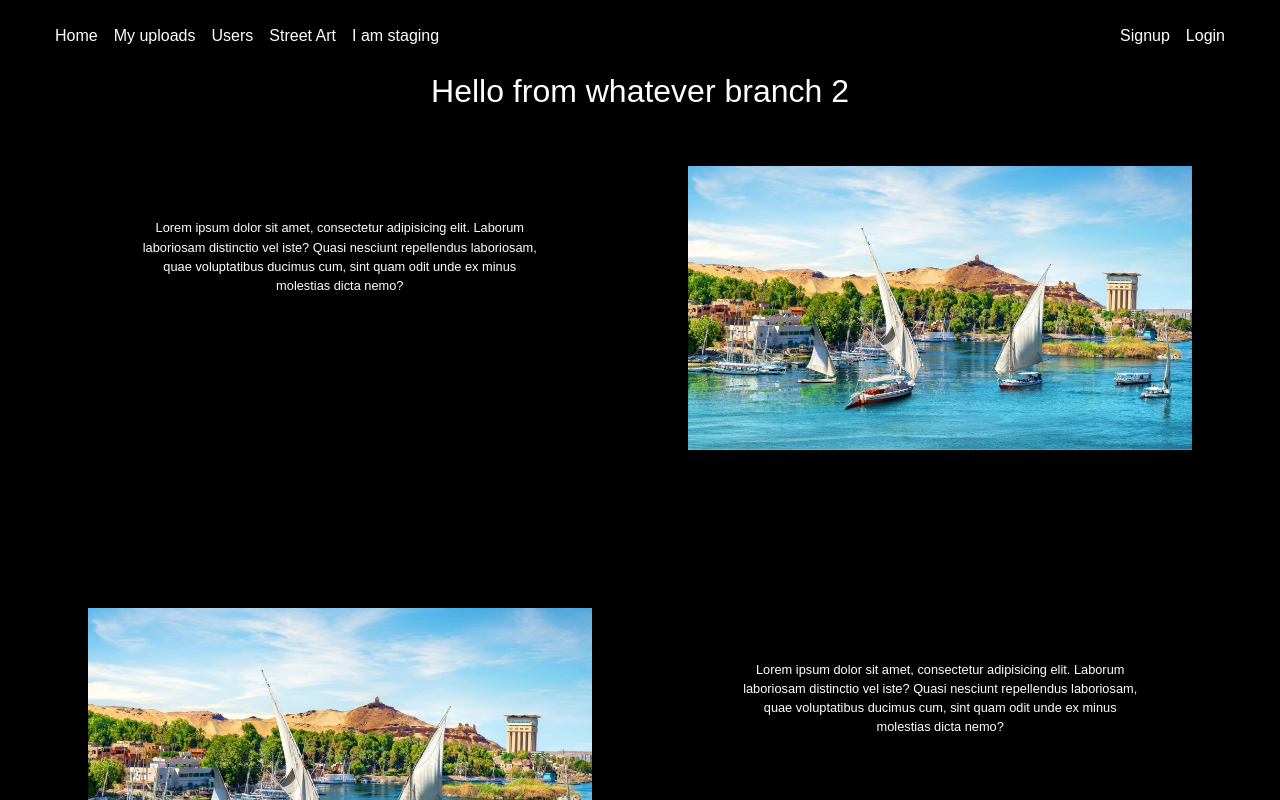
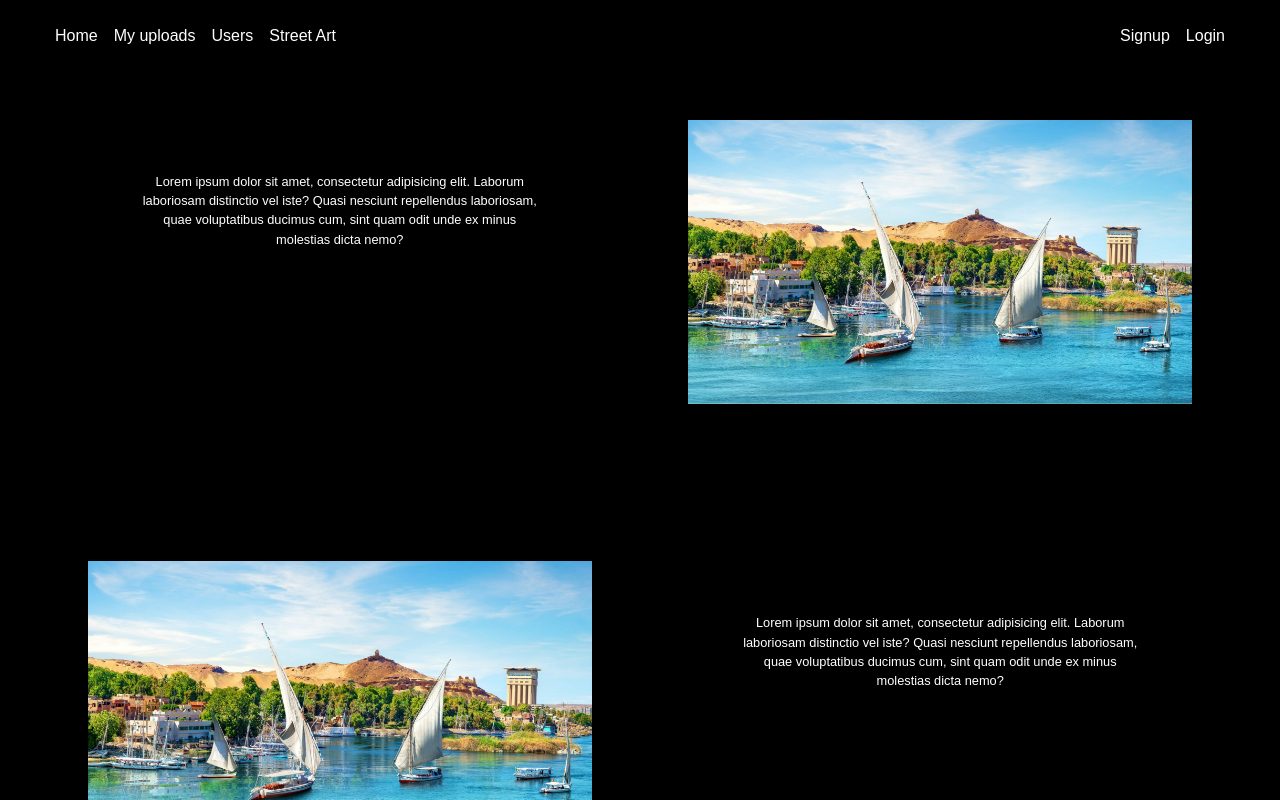
Before and after one commit to M-Gadd/pictures-project, a React (Create React App) app in the folder frontend/: page / in a window 1280 px wide. Shown: the top 800 px of the page. Built offline with nearby package versions, Linux system fonts and the light colour scheme; the HTML template or start-up script is replaced by a standard one.

Commit message:
remove some stuff

```diff
--- a/frontend/src/components/App.tsx
+++ b/frontend/src/components/App.tsx
@@ -15,7 +15,6 @@ const App: React.SFC<AppProps> = () => {
   return (
     <div>
       <MainNavBar />
-      <h2 style={{ color: "white" }}>Hello from whatever branch 2</h2>
       <Switch>
         <Route path="/" exact component={Home} />
         <Route path="/signup" component={Signup} />
--- a/frontend/src/components/MainNavBar.tsx
+++ b/frontend/src/components/MainNavBar.tsx
@@ -68,12 +68,6 @@ const MainNavBar = (props: any) => {
                   <NavLink style={{ color: "white" }} tag={NLink} to="/streetarts">
                     {" "}
                     Street Art
-                  </NavLink>
-                </NavItem>
-                <NavItem>
-                  <NavLink style={{ color: "white" }} tag={NLink} to="/streetarts">
-                    {" "}
-                    I am staging
                   </NavLink>
                 </NavItem>
               </Nav>
```
